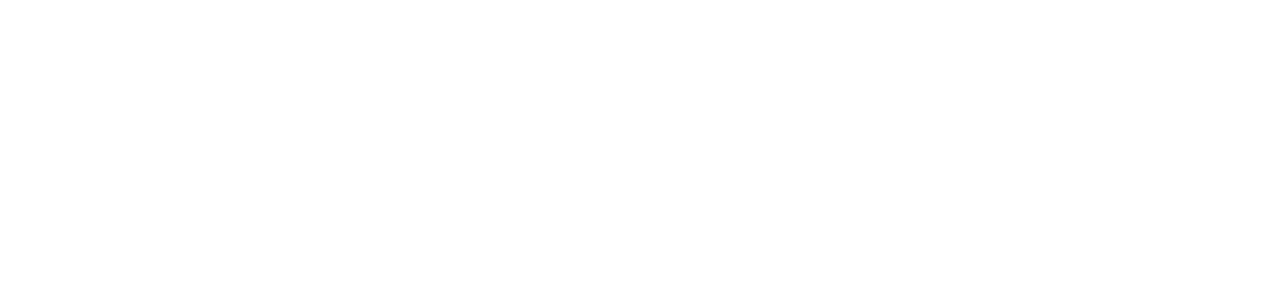
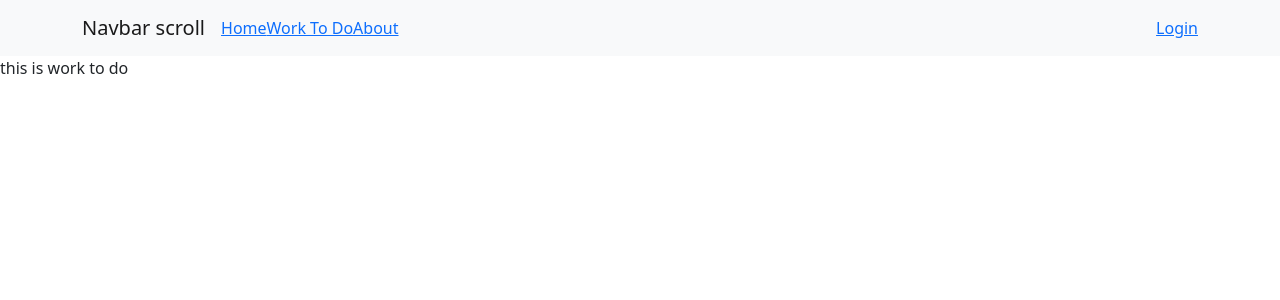
Before and after one commit to azmi0323/to-do-app-client, a React (Create React App) app: page /workToDo in a window 1280 px wide. Before the commit this address had no page. Shown: the top 300 px of the page. Built offline with nearby package versions, Linux system fonts and the light colour scheme.

Commit message:
commit after navbar

```diff
--- a/src/App.js
+++ b/src/App.js
@@ -1,14 +1,22 @@
 import { Route, Routes } from "react-router-dom";
+import 'bootstrap/dist/css/bootstrap.min.css';
 import "./App.css";
+import Header from "./Components/Header/Header";
 import Home from "./Components/Home/Home";
 import Login from "./Components/Login/Login";
+import About from "./Components/About/About";
+import WorkToDo from "./Components/WorkToDo/WorkToDo";
 
 
 function App() {
   return (
     <div>
+      <Header></Header>
       <Routes>
         <Route path="/" element={<Home></Home>}></Route>
+        <Route path="/about" element={<About></About>}></Route>
+        <Route path="/workToDo" element={<WorkToDo></WorkToDo>}></Route>
+
         <Route path="/login" element={<Login></Login>}></Route>
       </Routes>
     </div>
--- /dev/null
+++ b/src/Components/About/About.js
@@ -0,0 +1,11 @@
+import React from 'react';
+
+const About = () => {
+    return (
+        <div>
+            this is about
+        </div>
+    );
+};
+
+export default About;
--- /dev/null
+++ b/src/Components/Header/Header.js
@@ -0,0 +1,38 @@
+import React from "react";
+import {
+  Container,
+  Nav,
+  Navbar,
+} from "react-bootstrap";
+import { Link } from "react-router-dom";
+const Header = () => {
+  return (
+    <div>
+      <Navbar  bg="light" expand="lg">
+        <Container className="container" fluid>
+          <Navbar.Brand  href="#">Navbar scroll</Navbar.Brand>
+          <Navbar.Toggle aria-controls="navbarScroll" />
+          <Navbar.Collapse id="navbarScroll">
+            <Nav
+              className="me-auto my-2 my-lg-0"
+              style={{ maxHeight: "100px" }}
+              navbarScroll
+            >
+              <Link to="/">Home</Link>
+              <Link to="/workToDo">Work To Do</Link>
+              <Link to="/about">About</Link>
+
+
+            </Nav>
+
+            <Link to="/login" >
+                Login
+              </Link>
+          </Navbar.Collapse>
+        </Container>
+      </Navbar>
+    </div>
+  );
+};
+
+export default Header;
--- a/src/Components/Home/Home.js
+++ b/src/Components/Home/Home.js
@@ -3,7 +3,7 @@
 const Home = () => {
   return (
     <div>
-
+        this is home
     </div>
   );
 };
--- /dev/null
+++ b/src/Components/WorkToDo/WorkToDo.js
@@ -0,0 +1,11 @@
+import React from 'react';
+
+const WorkToDo = () => {
+    return (
+        <div>
+            this is work to do
+        </div>
+    );
+};
+
+export default WorkToDo;
```
